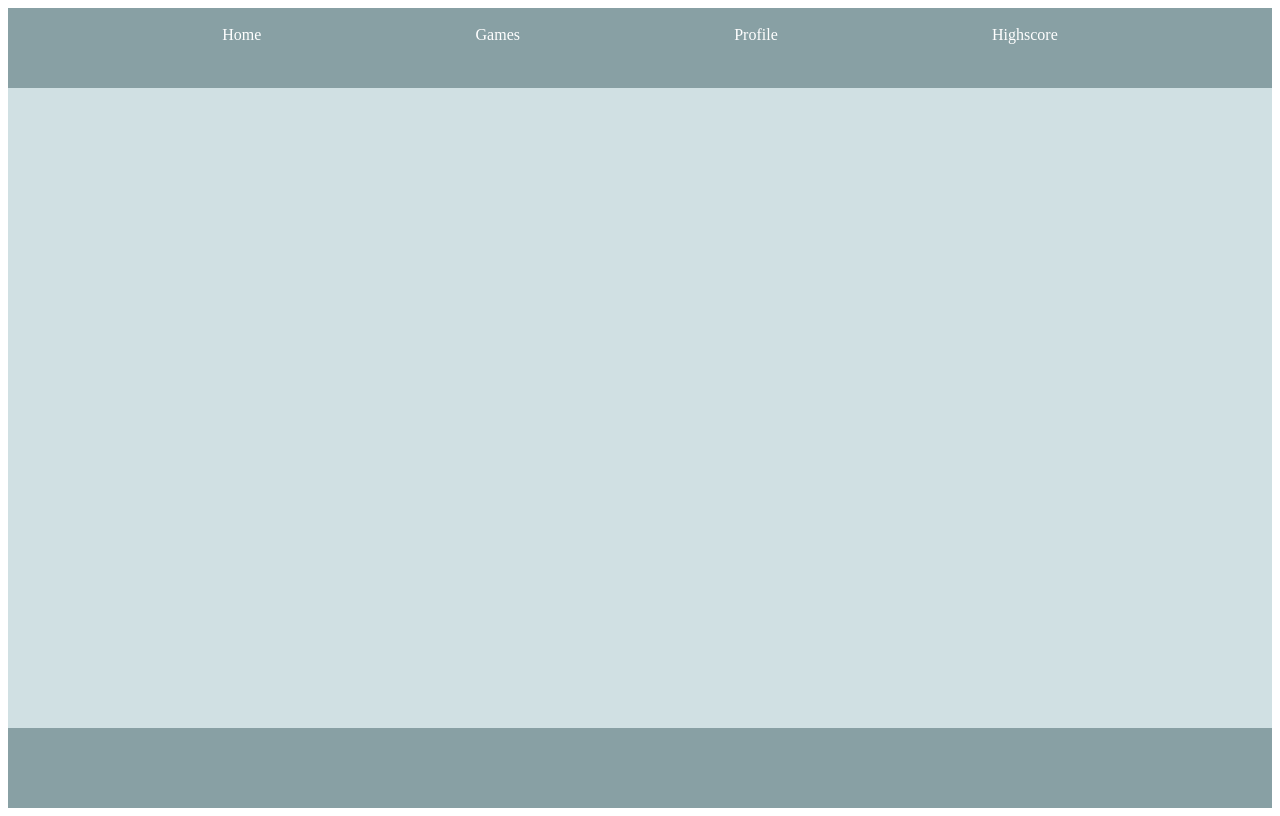
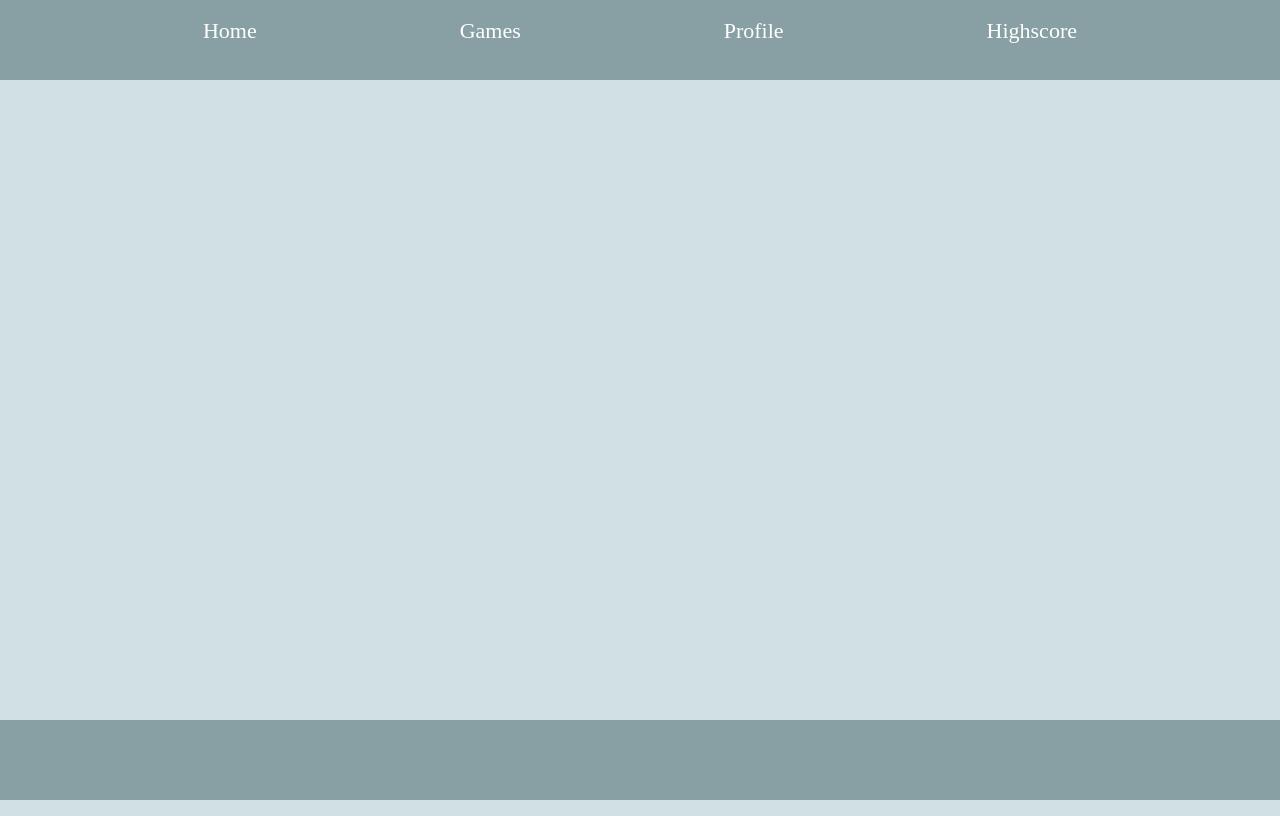
Before and after one commit to LO4E-SWD1-Pixel-Playground/GR4-tyra-bingyi, a PHP site: page / in a window 1280 px wide. Run offline with PHP 8.4, Linux system fonts and the light colour scheme.

Commit message:
kleurtjes fixen + font invoeren

```diff
--- a/Pixelplayground/CSS/stylesheet.css
+++ b/Pixelplayground/CSS/stylesheet.css
@@ -5,6 +5,12 @@
 #D0E0E3 for background colour
 #000000 for text*/
 
+* {
+    margin: 0;
+    padding: 0;
+}
+
+@import url('https://fonts.googleapis.com/css2?family=Alumni+Sans+SC:ital,wght@0,100..900;1,100..900&family=Pixelify+Sans:wght@400..700&display=swap');
 
 /* GENERAL BACKGROUND COLOURS! */
 main{
@@ -32,4 +38,5 @@ nav{
 nav > a {
     color: #FFFFFF;
     text-decoration: none;
+    font-size: 22px;
 }
```
